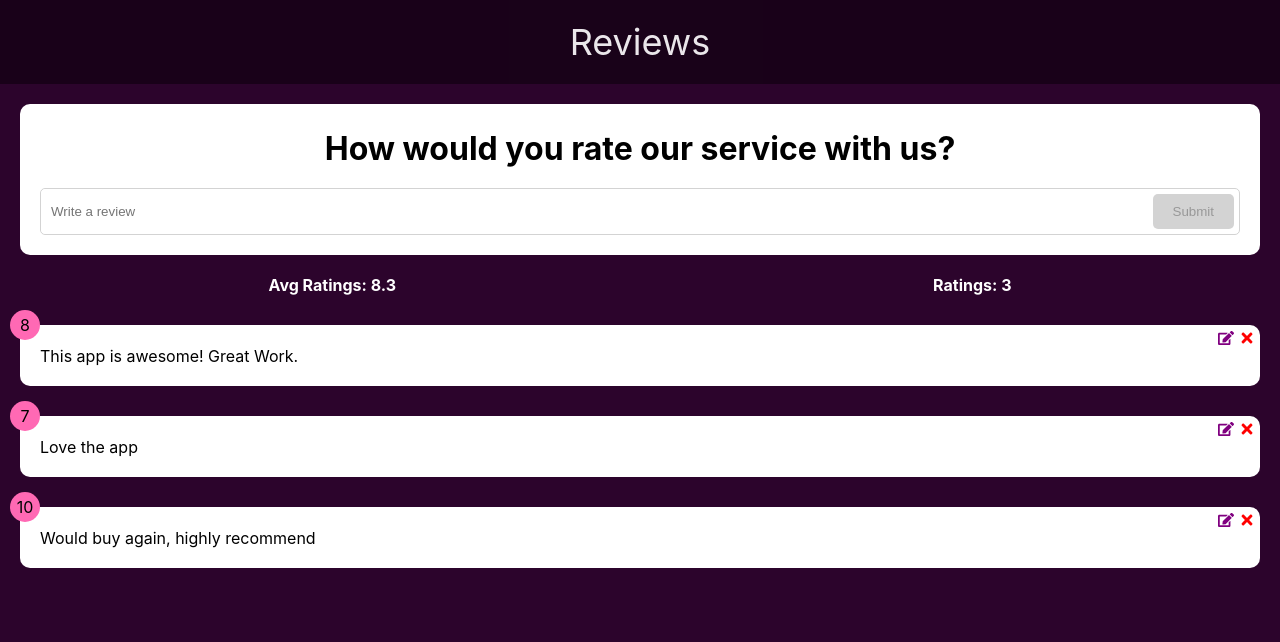
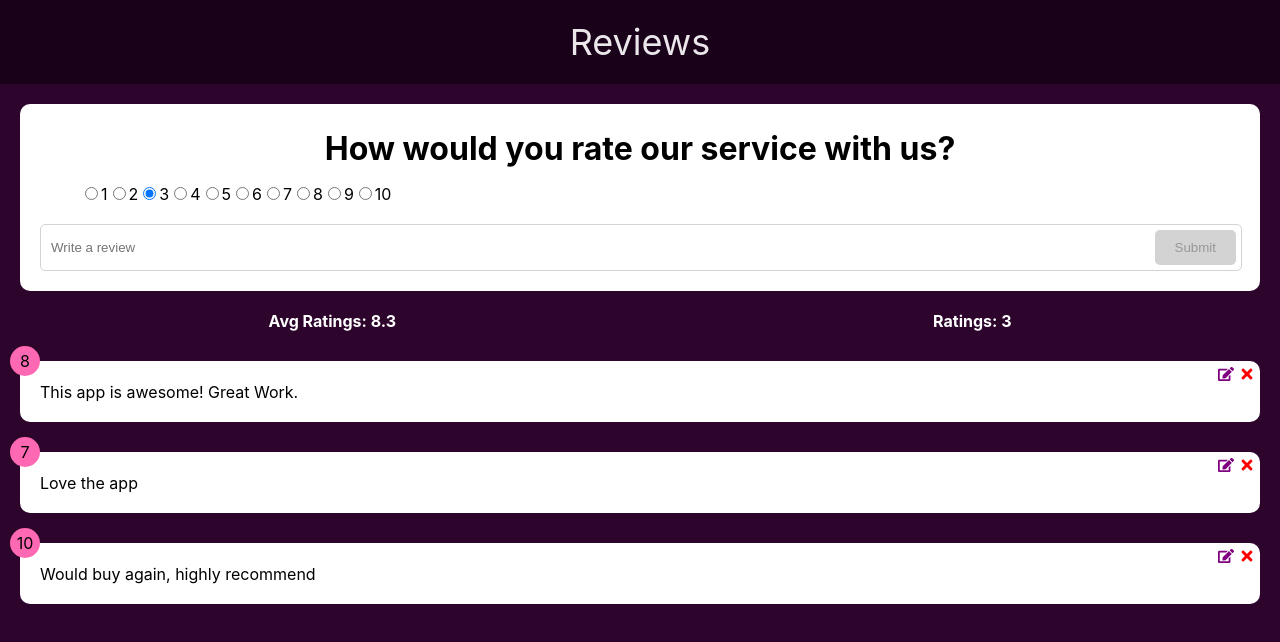
Before and after one commit to oscar-ct/react-reviews, a React (Create React App) app: page / in a window 1280 px wide. Shown: the top 642 px of the page. Built offline with nearby package versions, Linux system fonts and the light colour scheme.

Commit message:
feat: created html for rating select, minor styling

```diff
--- a/src/components/RatingSelect.jsx
+++ b/src/components/RatingSelect.jsx
@@ -1,9 +1,130 @@
+import {useState} from "react";
+// import ReviewContext from "../context/ReviewsContext";
+// import {useContext} from "@types/react";
 
-function RatingSelect() {
+function RatingSelect( {select} ) {
+
+    const [selected, setSelected] = useState(3);
+
+    const handleChange = (e) => {
+        setSelected(parseInt(e.currentTarget.value))
+        select(parseInt(e.currentTarget.value));
+    }
+
+
     return (
-        <div>
-
-        </div>
+        <ul className="rating-wrapper">
+            <li className="rating">
+                <input
+                    type="radio"
+                    id="num1"
+                    name="rating"
+                    value="1"
+                    onChange={handleChange}
+                    checked={selected === 1}
+                />
+                <label htmlFor='num1'>1</label>
+            </li>
+            <li className="rating">
+                <input
+                    type="radio"
+                    id="num2"
+                    name="rating"
+                    value="2"
+                    onChange={handleChange}
+                    checked={selected === 2}
+                />
+                <label htmlFor='num2'>2</label>
+            </li>
+            <li className="rating">
+                <input
+                    type="radio"
+                    id="num3"
+                    name="rating"
+                    value="3"
+                    onChange={handleChange}
+                    checked={selected === 3}
+                />
+                <label htmlFor='num3'>3</label>
+            </li>
+            <li className="rating">
+                <input
+                    type="radio"
+                    id="num4"
+                    name="rating"
+                    value="4"
+                    onChange={handleChange}
+                    checked={selected === 4}
+                />
+                <label htmlFor='num1'>4</label>
+            </li>
+            <li className="rating">
+                <input
+                    type="radio"
+                    id="num5"
+                    name="rating"
+                    value="5"
+                    onChange={handleChange}
+                    checked={selected === 5}
+                />
+                <label htmlFor='num2'>5</label>
+            </li>
+            <li className="rating">
+                <input
+                    type="radio"
+                    id="num6"
+                    name="rating"
+                    value="6"
+                    onChange={handleChange}
+                    checked={selected === 6}
+                />
+                <label htmlFor='num3'>6</label>
+            </li>
+            <li className="rating">
+                <input
+                    type="radio"
+                    id="num7"
+                    name="rating"
+                    value="7"
+                    onChange={handleChange}
+                    checked={selected === 7}
+                />
+                <label htmlFor='num1'>7</label>
+            </li>
+            <li className="rating">
+                <input
+                    type="radio"
+                    id="num8"
+                    name="rating"
+                    value="8"
+                    onChange={handleChange}
+                    checked={selected === 8}
+                />
+                <label htmlFor='num2'>8</label>
+            </li>
+            <li className="rating">
+                <input
+                    type="radio"
+                    id="num9"
+                    name="rating"
+                    value="9"
+                    onChange={handleChange}
+                    checked={selected === 9}
+                />
+                <label htmlFor='num3'>9</label>
+            </li>
+            <li className="rating">
+                <input
+                    type="radio"
+                    id="num10"
+                    name="rating"
+                    value="10"
+                    onChange={handleChange}
+                    checked={selected === 10}
+                />
+                <label htmlFor='num3'>10</label>
+            </li>
+        </ul>
     )
 }
 
--- a/src/components/ReviewForm.jsx
+++ b/src/components/ReviewForm.jsx
@@ -1,12 +1,14 @@
 import Card from "./Card";
 import {useState} from "react";
 import Button from "./Button";
+import RatingSelect from "./RatingSelect";
 
 function ReviewForm() {
 
     const [text, setText] = useState("");
     const [message, setMessage] = useState(null);
     const [btnDisabled, setBtnDisabled] = useState(true);
+    const [rating, setRating] = useState(3)
 
 
 
@@ -32,8 +34,14 @@
             <div className="service">
                 How would you rate our service with us?
             </div>
-            <form className="form-wrapper">
-                <div className="form-border">
+            <form>
+                <div>
+                    <RatingSelect select={(rating) => {
+                        setRating(rating);
+                    }}/>
+                </div>
+
+                <div className="form-border form-wrapper">
                     <input onChange={handleMessage} value={text} type="text" placeholder="Write a review" required className="input"/>
                     <Button type="submit" version='secondary'  isDisabled={btnDisabled}
                     >Submit</Button>
--- a/src/index.css
+++ b/src/index.css
@@ -91,3 +91,11 @@
   cursor: pointer;
   transform: translateX(15px);
 }
+.rating-wrapper {
+  display: flex;
+  width: 100%;
+  flex-wrap: wrap;
+}
+.rating {
+  list-style-type: none;
+}
```
